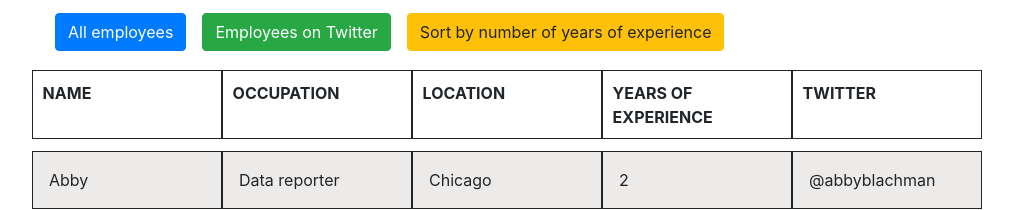
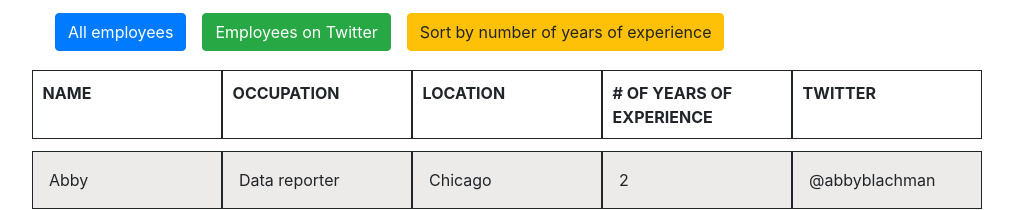
Before and after one commit to abbyblachman/react-employee-directory, a React (Create React App) app: page / in a window 1280 px wide. Shown: the part 161-371 px from the top of the page, without its empty margins (38-1051 px from the left). Built offline with nearby package versions, Linux system fonts and the light colour scheme.

Commit message:
adding text to table data

```diff
--- a/src/components/TableHead/TableHead.js
+++ b/src/components/TableHead/TableHead.js
@@ -24,7 +24,7 @@ function TableHead() {
         LOCATION
         </div>
         <div className="col-2 themed-grid-col" style={style.dataStyle}>
-        YEARS OF EXPERIENCE
+        # OF YEARS OF EXPERIENCE
         </div>
         <div className="col-2 themed-grid-col" style={style.dataStyle}>
         TWITTER
```
